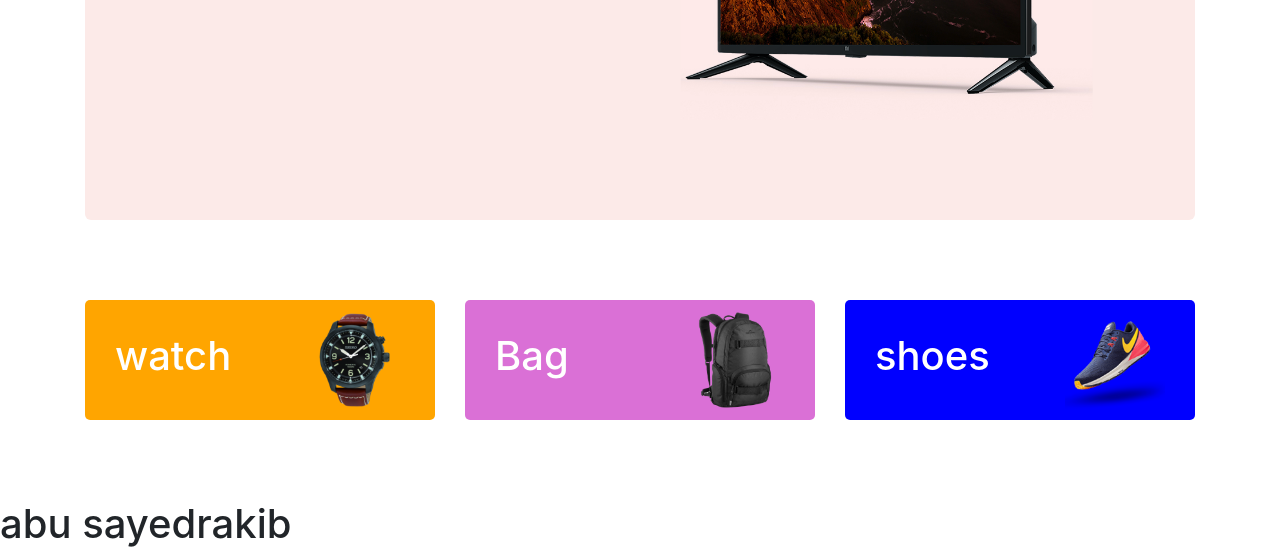
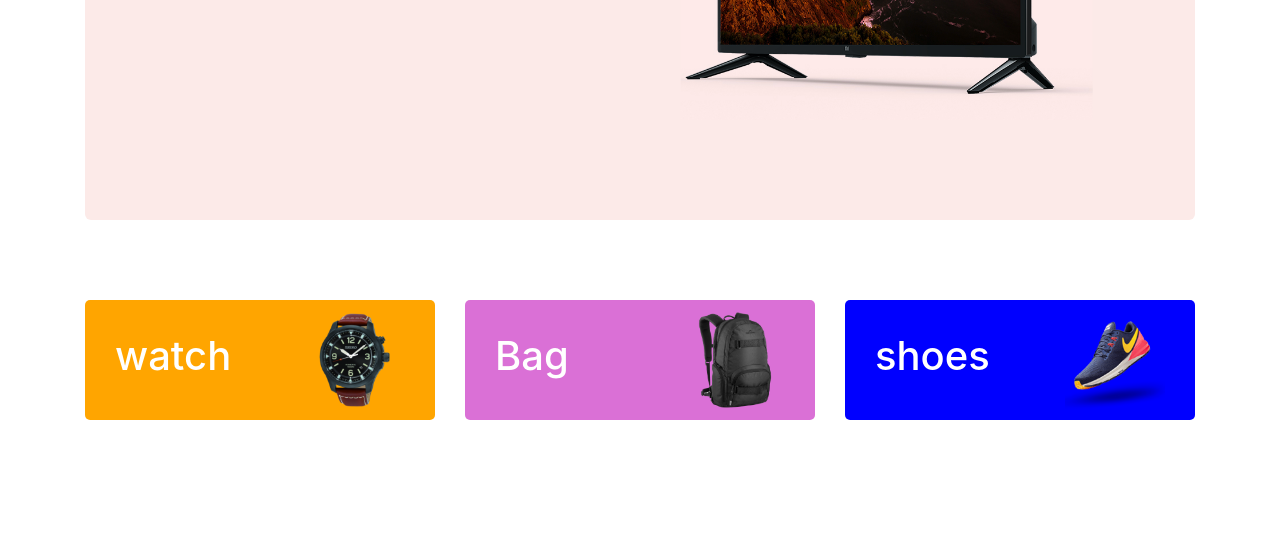
Before and after one commit to abu-sayed-1/panda-commercs, a plain HTML site: page index.html in a window 1280 px wide. Shown: the part 577-1133 px from the top of the page. After the commit the page ends 1077 px from the top, so only its background shows below. Drawn offline with nearby package versions, Linux system fonts and the light colour scheme; files whose address does not match are found by name.

Commit message:
alright bro

```diff
--- a/index.html
+++ b/index.html
@@ -116,7 +116,8 @@
 
 </div>
 </div>
-<h1>abu sayedrakib</h1>
+
+
 
 <script src="https://code.jquery.com/jquery-3.5.1.slim.min.js" integrity="sha384-DfXdz2htPH0lsSSs5nCTpuj/zy4C+OGpamoFVy38MVBnE+IbbVYUew+OrCXaRkfj" crossorigin="anonymous"></script>
 <script src="https://cdn.jsdelivr.net/npm/popper.js@1.16.0/dist/umd/popper.min.js" integrity="sha384-Q6E9RHvbIyZFJoft+2mJbHaEWldlvI9IOYy5n3zV9zzTtmI3UksdQRVvoxMfooAo" crossorigin="anonymous"></script>
```
